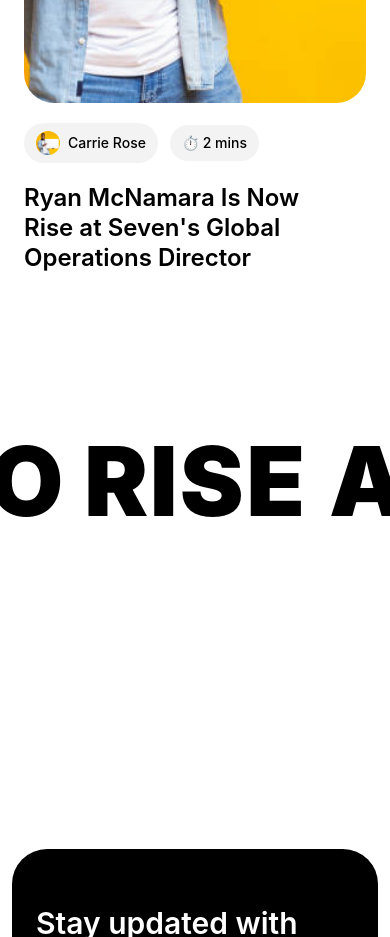
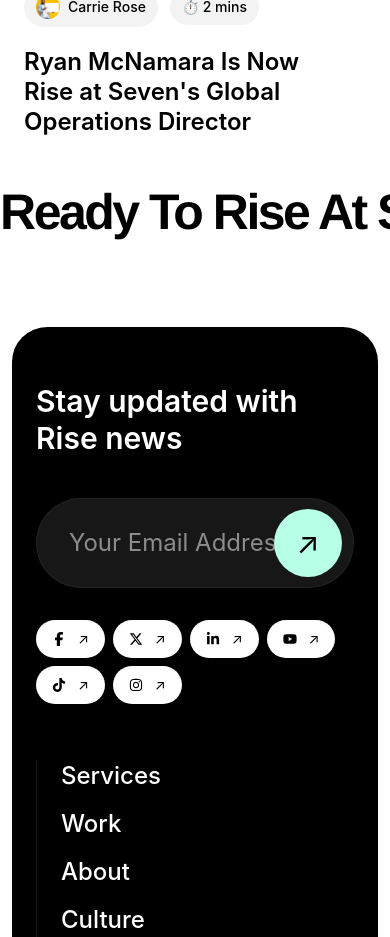
Before and after one commit to zahidnubcse/dev_look_task, a React (Vite) app: page / in a window 390 px wide. Shown: the part 10200-11137 px from the top of the page. Built offline with nearby package versions, Linux system fonts and the light colour scheme.

Commit message:
final touch and text slider updated

```diff
--- a/src/components/Footer.jsx
+++ b/src/components/Footer.jsx
@@ -19,7 +19,7 @@
   ];
 
   return (
-    <footer className="px-3 pb-3 mt-40">
+    <footer className="px-3 pb-3 mt-10">
       <div className="bg-black text-white rounded-[35px] px-6 sm:px-10 lg:px-14 py-14 overflow-hidden">
 
         {/* TOP */}
--- a/src/components/SnakeTextSlider.jsx
+++ b/src/components/SnakeTextSlider.jsx
@@ -1,77 +1,120 @@
-import React, { useEffect, useRef } from "react";
+import { useEffect, useRef } from "react";
 
-export default function SnakeText() {
-  const lettersRef = useRef([]);
-  const target = useRef(0);
-  const current = useRef(0);
-  const lastScroll = useRef(0);
+export default function ScrollMarquee() {
+  const marqueeRef = useRef(null);
+  const positionRef = useRef(0);
+  const lastScrollY = useRef(0);
   const rafRef = useRef(null);
-  const started = useRef(false);
+  const speedRef = useRef(0);
 
-  const text = "READY TO RISE AT SEVEN";
+  // Text repeated for seamless loop
+  const text = "Ready To Rise At Seven ";
+  const repeated = text.repeat(6);
 
   useEffect(() => {
-    const start = () => {
-      if (started.current) return;
-      started.current = true;
+    const el = marqueeRef.current;
+    if (!el) return;
 
-      lastScroll.current = window.scrollY;
+    const totalWidth = el.scrollWidth / 2;
 
-      const animate = () => {
-        current.current += (target.current - current.current) * 0.12;
+    const handleScroll = () => {
+      const currentScrollY = window.scrollY;
+      const delta = currentScrollY - lastScrollY.current;
 
-        const time = Date.now() * 0.0025;
+      lastScrollY.current = currentScrollY;
 
-        lettersRef.current.forEach((el, i) => {
-          if (!el) return;
+      // scroll down = left
+      // scroll up = right
+      speedRef.current = delta * 2.5;
+    };
 
-          const wave = Math.sin(time + i * 0.25) * 10;
+    const animate = () => {
+      positionRef.current -= speedRef.current;
 
-          el.style.transform = `translate3d(${current.current + wave}px, 0, 0)`;
-        });
+      // smooth slowdown
+      speedRef.current *= 0.92;
 
-        rafRef.current = requestAnimationFrame(animate);
-      };
+      // seamless loop
+      if (positionRef.current <= -totalWidth) {
+        positionRef.current += totalWidth;
+      }
+
+      if (positionRef.current >= 0) {
+        positionRef.current -= totalWidth;
+      }
+
+      el.style.transform = `translateX(${positionRef.current}px)`;
 
       rafRef.current = requestAnimationFrame(animate);
     };
 
-    // wait until DOM paints (CRITICAL FIX)
-    const frame = requestAnimationFrame(start);
-
-    const handleScroll = () => {
-      const scrollY = window.scrollY;
-      const diff = scrollY - lastScroll.current;
-
-      // smoother control (prevents “invisible jump” bug)
-      target.current += diff * -0.7;
-
-      lastScroll.current = scrollY;
-    };
+    rafRef.current = requestAnimationFrame(animate);
 
     window.addEventListener("scroll", handleScroll, { passive: true });
 
     return () => {
-      cancelAnimationFrame(frame);
+      window.removeEventListener("scroll", handleScroll);
       cancelAnimationFrame(rafRef.current);
-      window.removeEventListener("scroll", handleScroll);
-      started.current = false;
     };
   }, []);
 
   return (
-    <section className="overflow-hidden bg-white py-40">
-      <div className="flex justify-center whitespace-nowrap font-black uppercase leading-none text-black">
-        {text.split("").map((char, i) => (
+    <div
+      style={{
+        background: "#ffffff",
+        padding: "50px 0",
+        overflow: "hidden",
+        userSelect: "none",
+      }}
+    >
+      <div
+        ref={marqueeRef}
+        style={{
+          display: "flex",
+          whiteSpace: "nowrap",
+          willChange: "transform",
+        }}
+      >
+        {[0, 1].map((i) => (
           <span
             key={i}
-            ref={(el) => (lettersRef.current[i] = el)}
-            className="inline-block text-8xl sm:text-9xl md:text-[10rem] will-change-transform"
+            style={{
+              fontFamily: "'Helvetica Neue', Arial, sans-serif",
+              fontSize: "clamp(50px, 9vw, 170px)",
+              fontWeight: 900,
+              color: "#000",
+              letterSpacing: "-0.05em",
+              paddingRight: "0.4em",
+              lineHeight: 1,
+            }}
           >
-            {char === " " ? "\u00A0" : char}
+            {repeated}
           </span>
         ))}
       </div>
-    </section>
+    </div>
   );
 }
+
+// Full page demo
+export function ScrollMarqueeDemo() {
+  return (
+    <div style={{ background: "#fff" }}>
+      <section
+        style={{
+          height: "100vh",
+          background: "#fff",
+        }}
+      />
+
+      <ScrollMarquee />
+
+      <section
+        style={{
+          height: "100vh",
+          background: "#fff",
+        }}
+      />
+    </div>
+  );
+}
--- a/src/components/Testimonial.jsx
+++ b/src/components/Testimonial.jsx
@@ -59,7 +59,7 @@
         ↗
       </div>
 
-      <section className="mt-40 px-6 lg:px-10">
+      <section className="mt-6 px-6 lg:px-10">
 
         {/* Top Heading */}
         <div className="flex flex-col lg:flex-row lg:items-center lg:justify-between gap-10">
```
